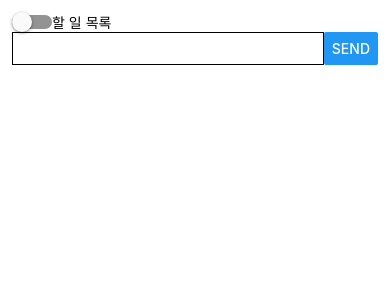
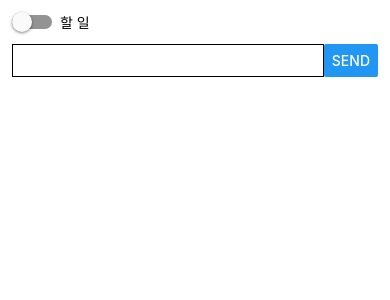
Before and after one commit to yoon20/TodoList_1, a React Native app: screen / in a window 390 px wide. Shown: the top 300 px of the page. Built offline with nearby package versions, Linux system fonts and the light colour scheme.

Commit message:
style 추가

```diff
--- a/conponents/Row.js
+++ b/conponents/Row.js
@@ -1,13 +1,19 @@
 import React from 'react';
-import { View } from 'react-native';
+import { StyleSheet, View } from 'react-native';
 
-function Row( { children }){
+function Row( { children, style }){
+
     return (
-    <View style ={{ flexDirection: 'row' }}>
+    <View style ={ [ styles.row, style]}>
         { children }
     </View>
     )
-
 }
 
+const styles = StyleSheet.create({
+    row: {
+        flexDirection: 'row',
+    }
+})
+
 export default Row;
--- a/conponents/TodoItem.js
+++ b/conponents/TodoItem.js
@@ -4,9 +4,9 @@ import Row from './Row';
 
 function TodoItem(){
     return (
-        <Row>
-          <Switch/>
-          <Text>할 일 목록</Text>
+        <Row style={{ alignItems: 'center', marginBottom: 12,}}>
+          <Switch style={{ marginRight: 8, }}  />
+          <Text>할 일 </Text>
         </Row>
     )
 }
```
